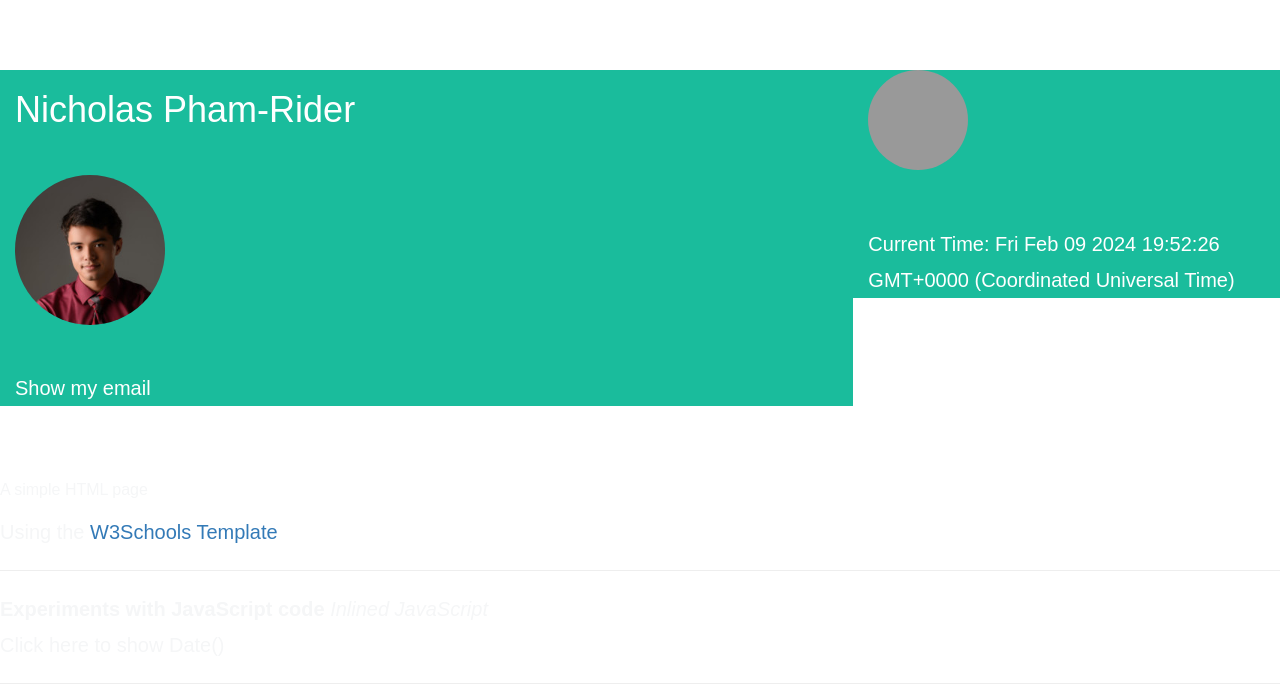
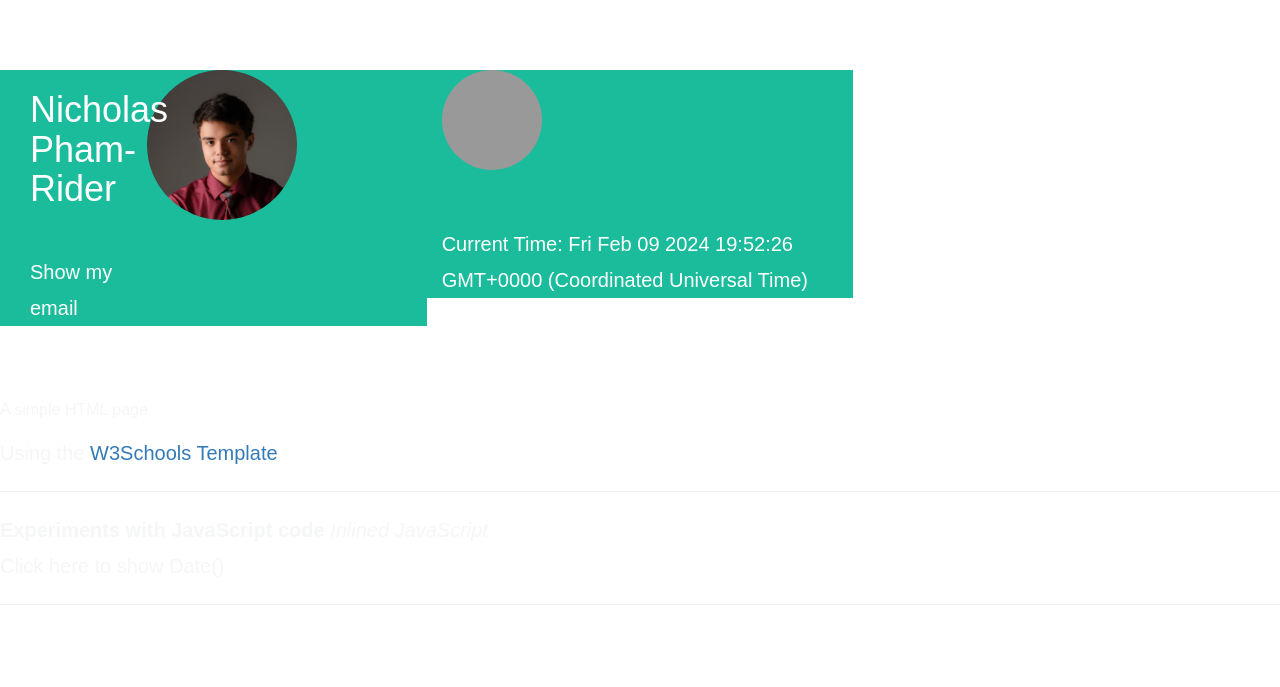
Before and after one commit to phamrina/phamrina.github.io, a plain HTML site: page index.html in a window 1280 px wide. Drawn offline with nearby package versions, Linux system fonts and the light colour scheme; no server answers; a script that the page names is missing.

Commit message:
organize

```diff
--- a/index.html
+++ b/index.html
@@ -53,11 +53,15 @@
 
 	<div class="container-fluid">
 		<div class="row">
-		<div class="col-sm-8 bg-1">
-			<h1 class="margin">Nicholas Pham-Rider</h1>
+		<div class="col-sm-4 bg-1">
+
 			<img src="images/headshot.jpeg" class="img-responsive img-circle margin" style="display: inline;" alt="My headshot" width="150" height="150">
-			<div id="email" onclick="showhideEmail()">Show my email</div>
-					<script type="text/javascript" src="email.js"></script>
+
+			<div class="col-sm-4">
+				<h1 class="margin">Nicholas Pham-Rider</h1>
+				<div id="email" onclick="showhideEmail()">Show my email</div>
+						<script type="text/javascript" src="email.js"></script>
+			</div>
 		</div>
 		<div class="col-sm-4 bg-1 text-left">
 				<canvas id="analog-clock" width="100" height="100" class="img-fluid img-circle margin" style="background-color: #999; display: ;"></canvas>
```
